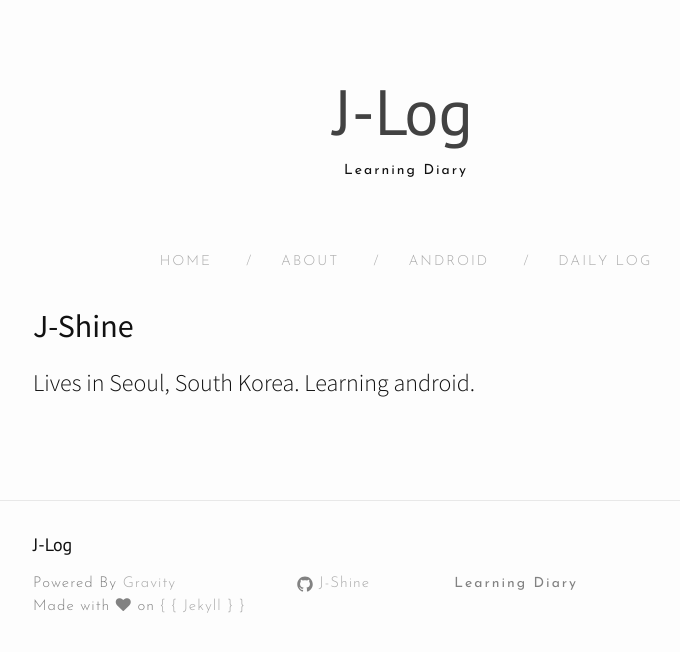
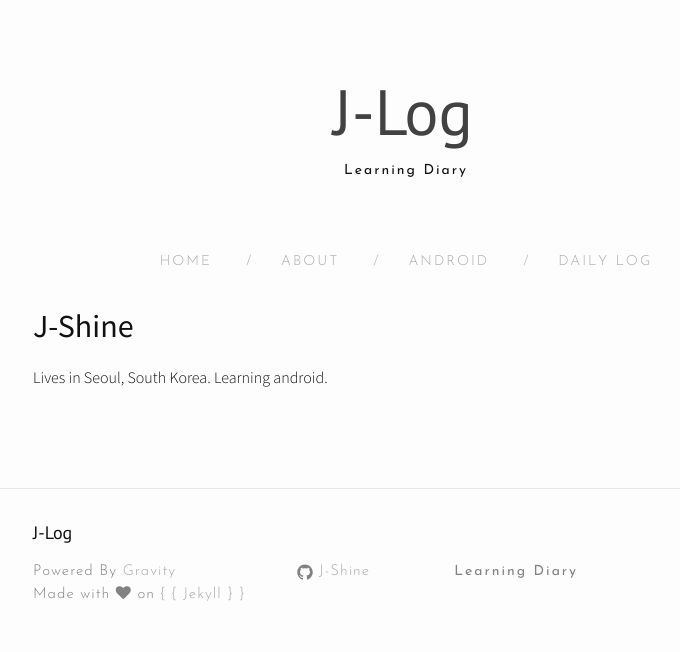
Before and after one commit to J-Shine/J-Shine.github.io, a Jekyll site: the page built from about.md, in a window 1280 px wide. Shown: the top 652 px of the page, without its empty margins (237-917 px from the left). Built offline with Jekyll 4.4.1, drawn with Linux system fonts in a browser that asks for light colours; nearby versions of some CDN libraries.

Commit message:
Update style.scss

```diff
--- a/css/style.scss
+++ b/css/style.scss
@@ -512,7 +512,7 @@ pre {
   margin-bottom: $spacing-unit;
 }
 .post-title {
-  font-size: 62px;
+  font-size: 40px;
 
   text-align: center;
   font-family: "PT Sans";
@@ -525,7 +525,7 @@ pre {
   margin-bottom: $spacing-unit;
   padding-bottom: 3em !important;
   p {
-    font-size: 1.5rem;
+    font-size: 1rem;
   }
   h2 {
     font-size: 32px;
```
